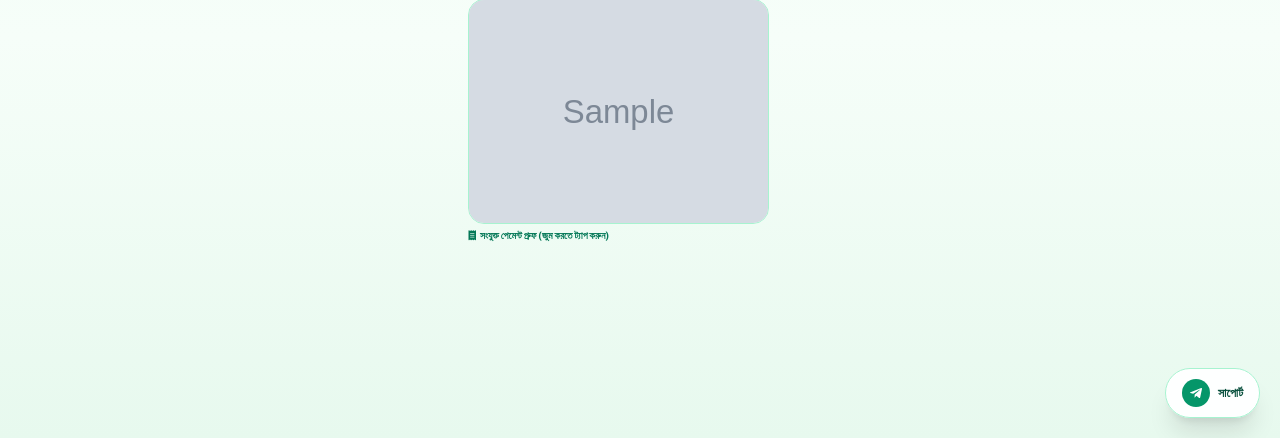
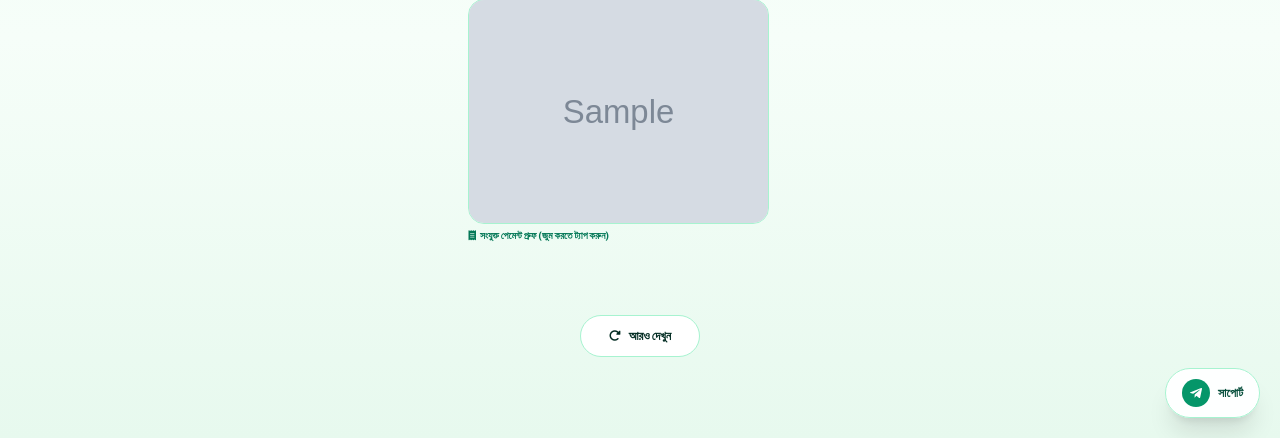
Before and after one commit to ffidcretordk-dot/Infinity, a FastAPI app: template templates/review.html in a window 1280 px wide. Shown: the part 362-800 px from the top of the page. Run offline with FastAPI, Linux system fonts and the light colour scheme; the template is opened without the code that fills it: most values are stand-ins (such as "Sample title", 1, 10 or a date in 2020); grey boxes marked "Sample" are stand-in pictures; some libraries are stand-ins or nearby versions.

Commit message:
Update review.html

```diff
--- a/templates/review.html
+++ b/templates/review.html
@@ -142,6 +142,22 @@
   <img id="review-lightbox-img" src="" alt="Proof" class="max-w-full max-h-[88vh] rounded-2xl shadow-2xl object-contain" onclick="event.stopPropagation()" />
 </div>
 
+<!-- Load More Button & Server Error Box -->
+  {% if reviews %}
+  <div class="pt-1 text-center space-y-3">
+    <button id="load-more-reviews-btn" type="button" onclick="loadMoreReviews()"
+            class="bg-white hover:bg-emerald-50 border border-emerald-200 text-emerald-950 px-7 py-3 rounded-full text-xs font-extrabold shadow-xs inline-flex items-center gap-2 transition">
+      <i id="load-more-icon" class="fa-solid fa-rotate-right"></i>
+      <span id="load-more-text">আরও দেখুন</span>
+    </button>
+
+    <div id="reviews-server-error" class="hidden rounded-2xl bg-red-50 border border-red-200 text-red-800 p-4 text-xs font-bold space-y-1">
+      <div><i class="fa-solid fa-triangle-exclamation text-red-600 mr-1"></i> Server Error (503)</div>
+      <p class="font-medium text-red-700">দুঃখিত, এই মুহূর্তে সার্ভার থেকে পুরোনো রিভিউগুলো লোড করা যাচ্ছে না। অনুগ্রহ করে কিছুক্ষণ পর আবার চেষ্টা করুন।</p>
+    </div>
+  </div>
+  {% endif %}
+
 <script>
 function setRating(val) {
   document.getElementById("user-rating-input").value = val;
@@ -156,5 +172,25 @@ function openReviewLightbox(src) {
   document.getElementById("review-lightbox-img").src = src;
   document.getElementById("review-lightbox").classList.remove("hidden");
 }
+
+function loadMoreReviews() {
+  const btn = document.getElementById("load-more-reviews-btn");
+  const icon = document.getElementById("load-more-icon");
+  const text = document.getElementById("load-more-text");
+  const errBox = document.getElementById("reviews-server-error");
+
+  btn.disabled = true;
+  icon.className = "fa-solid fa-spinner fa-spin";
+  text.innerText = "লোড হচ্ছে...";
+  errBox.classList.add("hidden");
+
+  setTimeout(() => {
+    btn.disabled = false;
+    icon.className = "fa-solid fa-rotate-right";
+    text.innerText = "পুনরায় চেষ্টা করুন";
+    errBox.classList.remove("hidden");
+  }, 650);
+}
+
 </script>
 {% endblock %}
```
